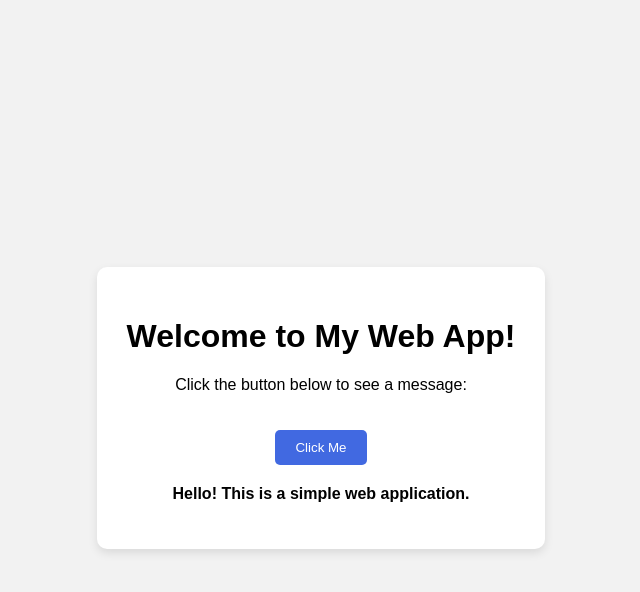
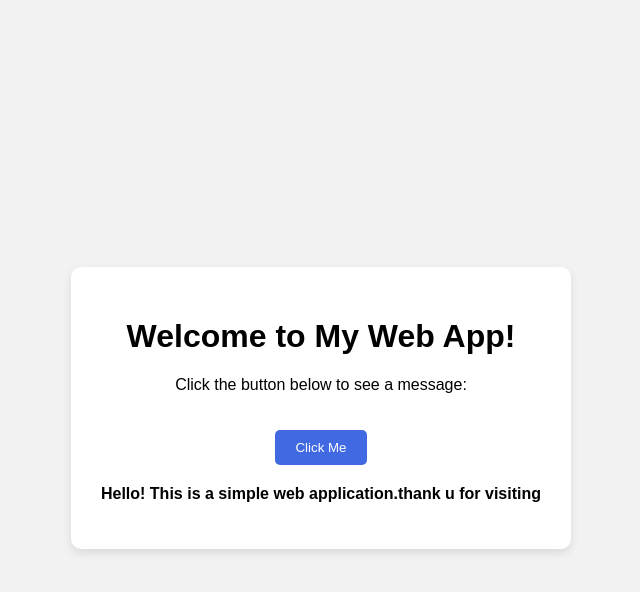
Before and after one commit to swethasweth19/project, a plain HTML site: page index.html in a window 1280 px wide. Both pictures are taken after a click on the button "Click Me". Shown: the whole page, without its empty margins (319-959 px from the left). Drawn offline with Linux system fonts and the light colour scheme.

Commit message:
initial commit

```diff
--- a/index.html
+++ b/index.html
@@ -40,7 +40,7 @@
 
   <script>
     function showMessage() {
-      document.getElementById("output").textContent = "Hello! This is a simple web application.";
+      document.getElementById("output").textContent = "Hello! This is a simple web application.thank u for visiting";
     }
   </script>
 </body>
```
